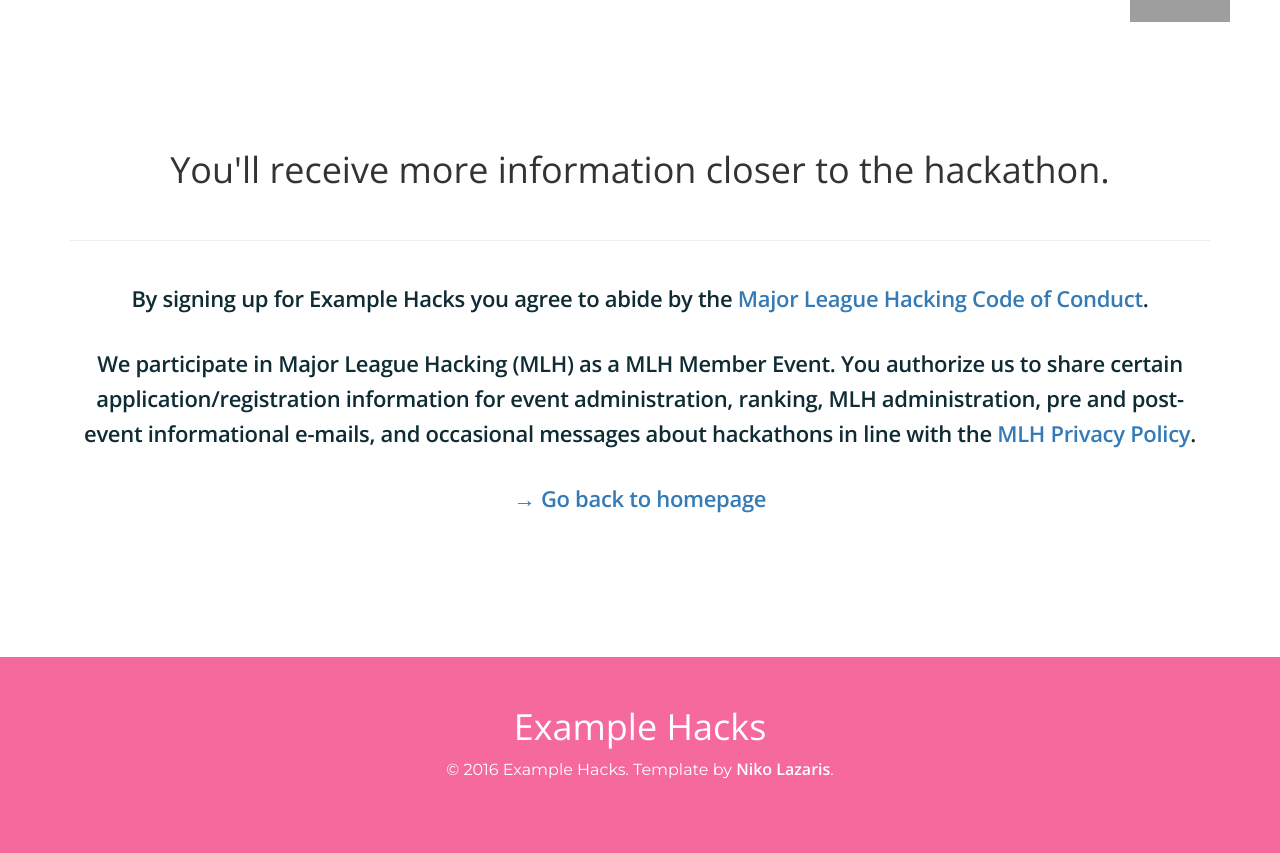
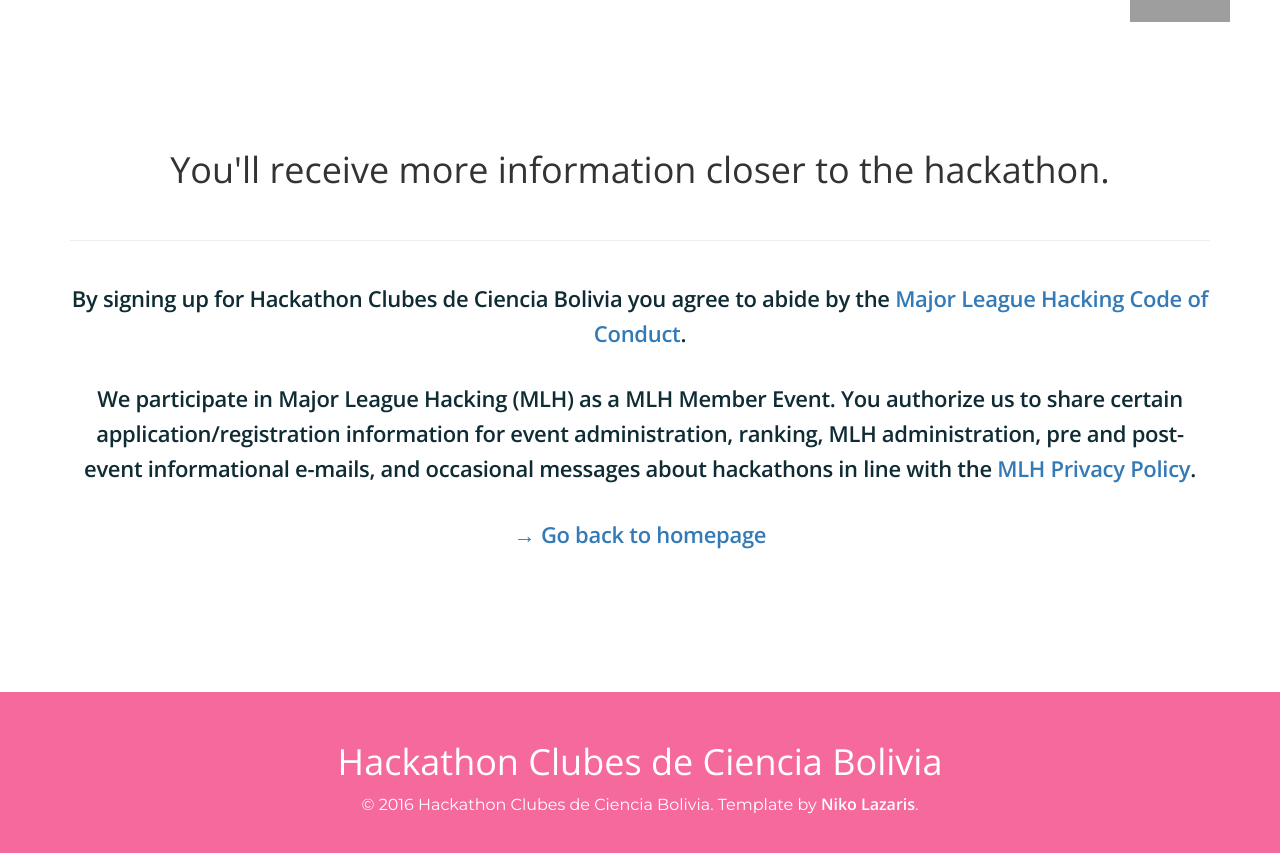
Before and after one commit to MLH/mlh-hackathon-boilerplate, a Jekyll site: the page built from success.html, in a window 1280 px wide. Shown: the top 853 px of the page. Built offline with Jekyll 4.4.1, drawn with Linux system fonts in a browser that asks for light colours; nearby versions of some CDN libraries; grey boxes are pictures that could not be loaded.

Commit message:
adds random

```diff
--- a/_config.yml
+++ b/_config.yml
@@ -8,7 +8,7 @@
 
 # If you're using GitHub pages without a custom domain, this is "https://[github username].github.io"
 # If you're using GitHub pages with a custom domain, this is "http://[your domain]" (or https if you're using SSL)
-url: "https://mlh.github.io"
+url: "https://ferrufino.github.io"
 
 # The ability to use custom themes.
 style:
@@ -30,10 +30,10 @@
 
 # Event information.
 event:
-  name:        "Example Hacks"
+  name:        "Hackathon Clubes de Ciencia Bolivia"
   description: "This is a sample hackathon website that you can use by following instructions on GitHub."
-  date:        "5 & 6 August 2016"
-  location:    "Holmdel, NJ, United States"
+  date:        "27 July 2017"
+  location:    "Santa Cruz de la Sierra, Bolivia"
 
   trust_badge:
     year:   "2017"  # season year
```
